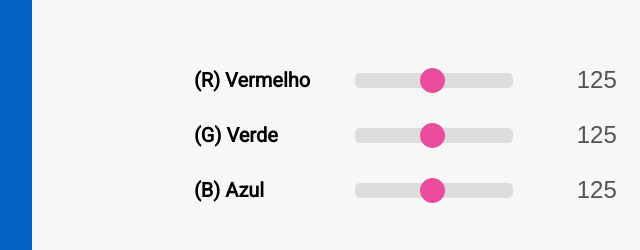
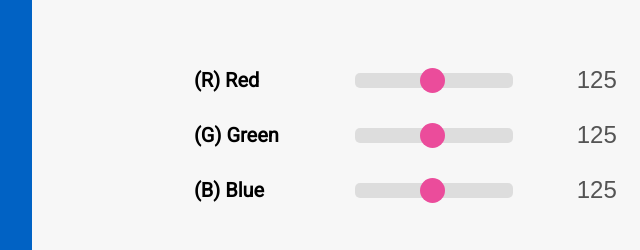
Before and after one commit to conradoalexsander/color-slider-vanilla-Js, a plain HTML site: page index.html in a window 1280 px wide. Shown: the part 148-398 px from the top of the page, 206-846 px from the left. Drawn offline with Linux system fonts and the light colour scheme.

```diff
--- a/index.html
+++ b/index.html
@@ -22,7 +22,7 @@
 					<ul>
 						<li>
 							<div class="slider-label">
-								(R) Vermelho
+								(R) Red
 							</div>
 
 						</li>
@@ -39,7 +39,7 @@
 					<ul>
 						<li>
 							<div class="slider-label">
-								(G) Verde
+								(G) Green
 							</div>
 
 						</li>
@@ -55,7 +55,7 @@
 					<ul>
 						<li>
 							<div class="slider-label">
-								(B) Azul
+								(B) Blue
 							</div>
 
 						</li>
```
Also changed, not shown: img/example.gif.
